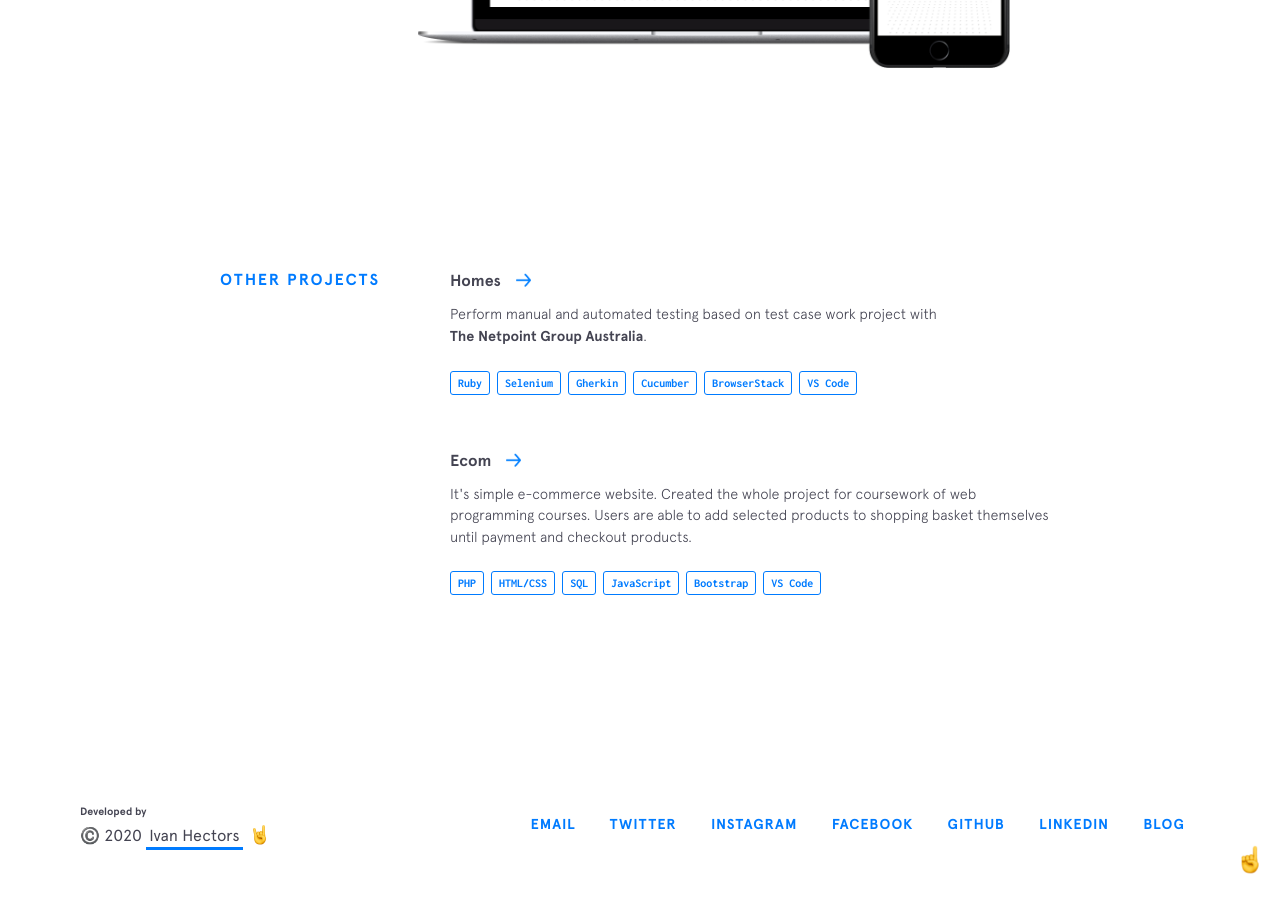
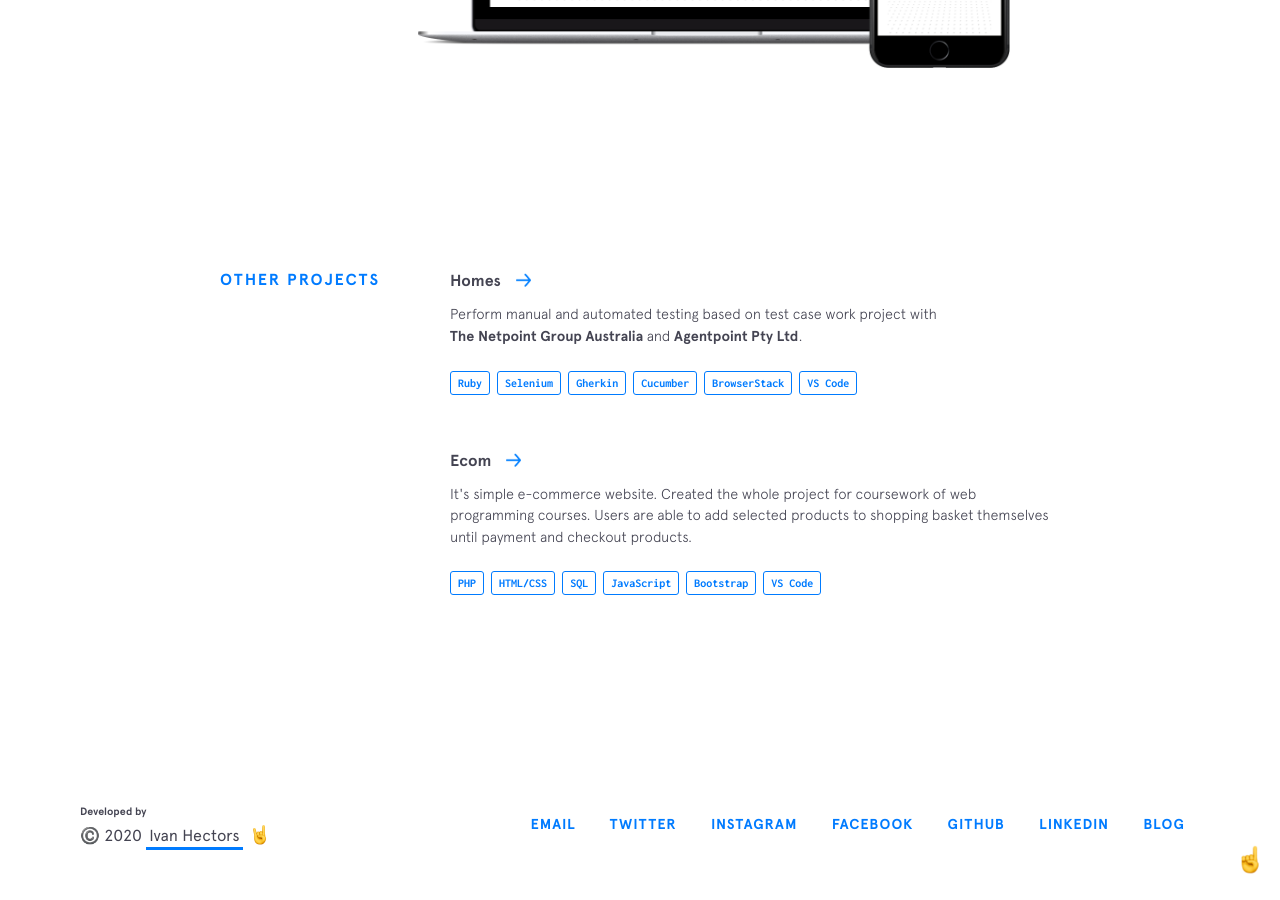
Before and after one commit to ivanhectors/ivanhectors.github.io, a Jekyll site: the page built from index.html, in a window 1280 px wide and 900 px high, scrolled down 3399 px. Built offline with Jekyll 4.4.1, drawn with Linux system fonts in a browser that asks for light colours; nearby versions of some CDN libraries.

Commit message:
Update other-projects.yml

```diff
--- a/_data/other-projects.yml
+++ b/_data/other-projects.yml
@@ -1,7 +1,7 @@
 - name: Homes
   url: https://homes.com.au/
   code: https://github.com/ivanhectors/homes/
-  description: Perform manual and automated testing based on test case work project with <a class="underline-link" href="https://netpoint.group" target="_blank">The Netpoint Group Australia</a>.
+  description: Perform manual and automated testing based on test case work project with <a class="underline-link" href="https://netpoint.group" target="_blank">The Netpoint Group Australia</a> and <a class="underline-link" href="https://www.agentpoint.com.au" target="_blank">Agentpoint Pty Ltd</a>.
   used:
     - thing: Ruby
     - thing: Selenium
```
